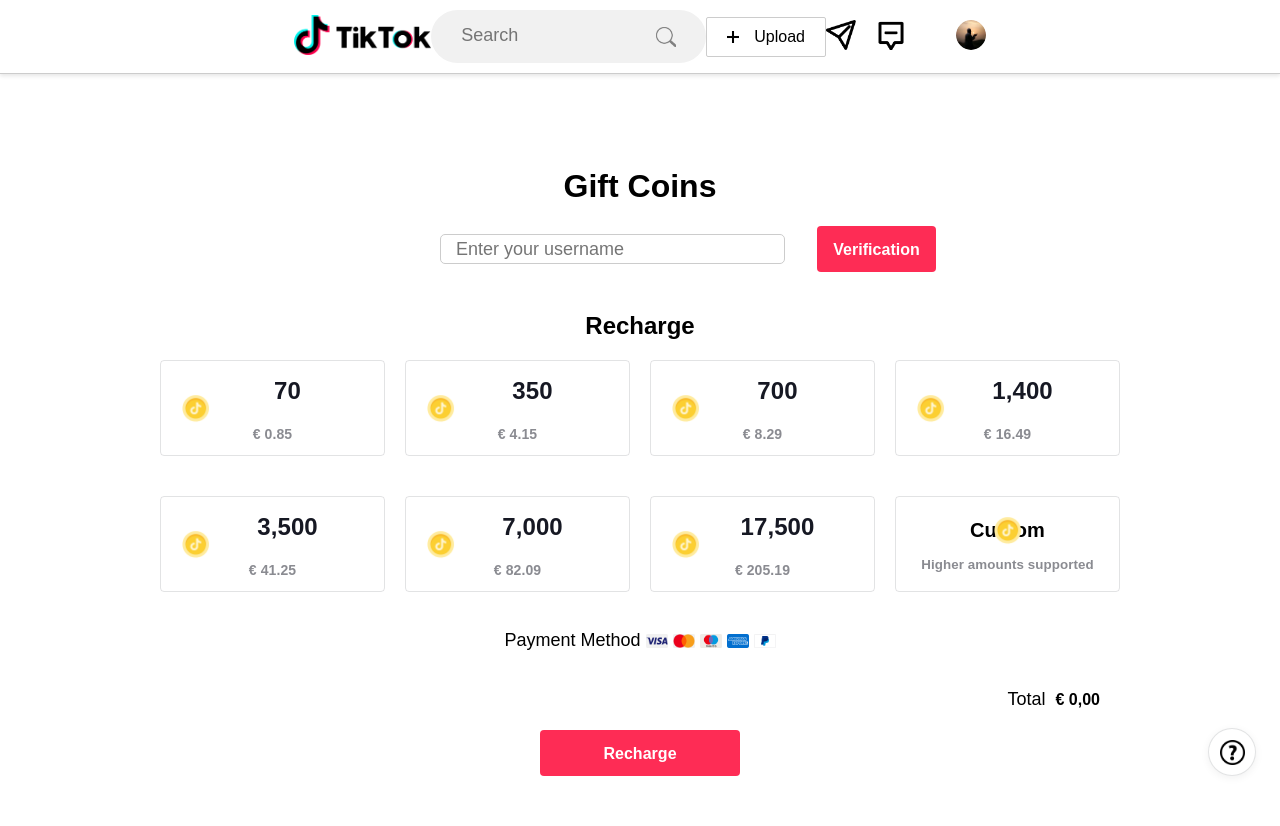
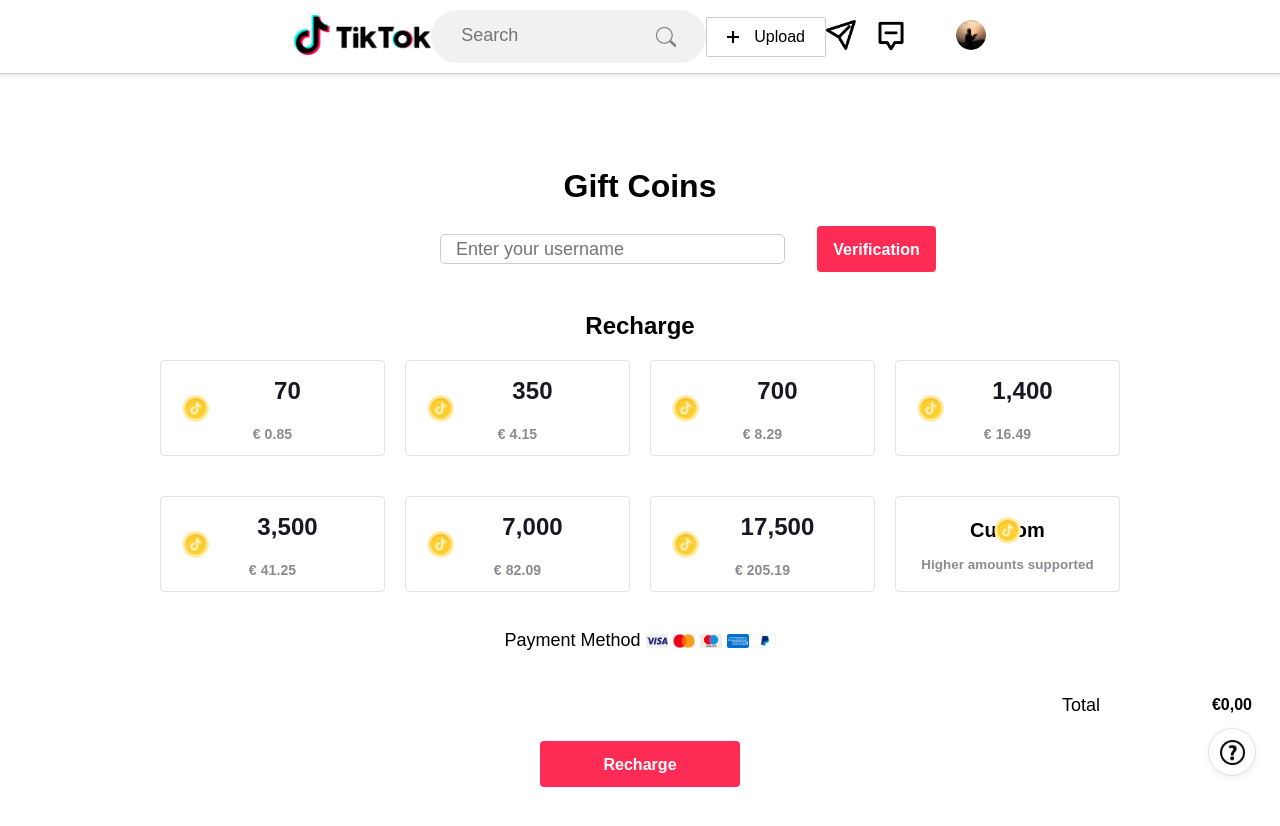
Before and after one commit to nmhoang0511/tiktok.com.github.io, a plain HTML site: page index.html in a window 1280 px wide. Drawn offline with Linux system fonts and the light colour scheme.

Commit message:
Update style.css

```diff
--- a/css/style.css
+++ b/css/style.css
@@ -333,6 +333,43 @@ h2 {
 }
 
 /************* Total Price *************************/
+
+/* Selector #total-price là container cha. Cần đảm bảo nó không quá rộng và các phần tử con không bị kéo dài. */
+#total-price {
+    /* [ĐÃ SỬA]: Xóa max-width cố định. Để nó chiếm 100% không gian container cha (ví dụ: .main-content) */
+    /* max-width: 960px; */
+    width: 100%; /* Đảm bảo chiếm toàn bộ không gian ngang cho layout */
+    margin: 20px auto;
+
+    /* [ĐÃ SỬA]: Sử dụng Flexbox để căn chỉnh nhãn "Total" và giá trị */
+    display: flex;
+    justify-content: flex-end; /* Đẩy nội dung sang phải */
+    align-items: center; /* Căn giữa theo chiều dọc */
+
+    padding-right: 20px;
+}
+
+/* Selector .total-payement chứa nhãn "Total" (ví dụ: Total Payement) và giá trị. */
+.total-payement {
+    /* Đảm bảo phần này không bị giãn ra vô lý */
+    flex-grow: 0; /* NGĂN nó chiếm hết không gian còn lại */
+    flex-shrink: 0; /* NGĂN nó bị co lại */
+
+    /* [ĐÃ SỬA]: Đặt một chiều rộng tối thiểu để tổng tiền không bị dồn lại quá nhỏ */
+    min-width: 150px;
+
+    padding-right: 5px;
+    font-size: 18px;
+    /* Loại bỏ margin-left: 0; không cần thiết */
+}
+
+.total-payement span {
+    font-weight: bold;
+    /* Thêm thuộc tính này nếu bạn muốn tách giá trị và nhãn */
+    /* display: block; */
+}
+
+
 .euro {
     font-weight: bold;
 }
@@ -340,25 +377,8 @@ h2 {
     font-weight: bold;
 }
 
-.total-payement {
-  /* Điều chỉnh margin để căn giữa theo khu vực nội dung */
-  margin-left: 0;
-  padding-right: 5px;
-  font-size: 18px;
-}
 
-.total-payement span {
-  font-weight: bold;
-}
-
-#total-price {
-    /* Đảm bảo căn giữa trên desktop */
-    max-width: 960px;
-    margin: 20px auto;
-    text-align: right;
-    padding-right: 20px; /* Thêm padding cho đẹp */
-}
-
+/* --- Các phần không liên quan đến lỗi Tổng tiền (giữ nguyên) --- */
 
 .custom-button {
     display: inline-block;
@@ -388,8 +408,6 @@ h2 {
     width: 150px;
     letter-spacing: 0.093px;
 }
-
-/************ Recharger************/
 
 .recharger {
   /* Điều chỉnh margin để căn giữa theo khu vực nội dung */
```
Lines whose indentation alone changed are shown as unchanged.
